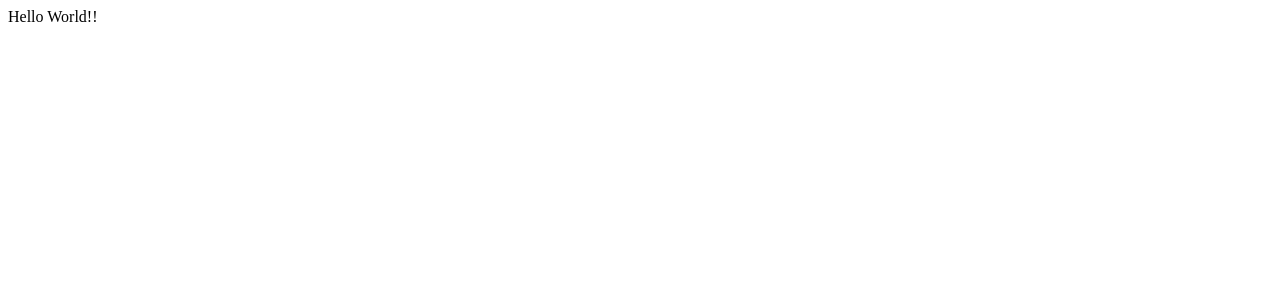
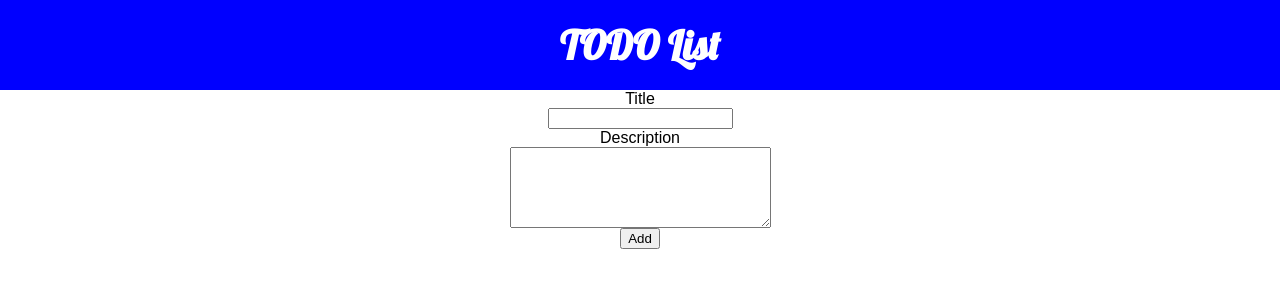
Before and after one commit to sntwandy/TODO-List, a React app: page / in a window 1280 px wide. Shown: the top 300 px of the page. Built offline with nearby package versions, Linux system fonts and the light colour scheme.

Commit message:
Header created, the form to write the info is created

```diff
--- a/package.json
+++ b/package.json
@@ -15,7 +15,8 @@
   "license": "MIT",
   "dependencies": {
     "react": "^16.13.1",
-    "react-dom": "^16.13.1"
+    "react-dom": "^16.13.1",
+    "react-router-dom": "^5.2.0"
   },
   "devDependencies": {
     "@babel/core": "^7.10.5",
--- a/src/assets/styles/Config.scss
+++ b/src/assets/styles/Config.scss
@@ -1,4 +1,7 @@
+@import url('https://fonts.googleapis.com/css2?family=Lobster&display=swap');
+
 body {
+  font-family: Arial, Helvetica, sans-serif;
   box-sizing: border-box;
   margin: 0;
   padding: 0;
--- /dev/null
+++ b/src/assets/styles/components/TodoListForm.scss
@@ -0,0 +1,6 @@
+.todo-form {
+  display: flex;
+  align-items: center;
+  justify-content: center;
+  flex-direction: column;
+}
--- /dev/null
+++ b/src/assets/styles/containers/Layout.scss
@@ -0,0 +1,12 @@
+header {
+  display: flex;
+  align-items: center;
+  justify-content: center;
+  width: 100vw;
+  height: 90px;
+  background-color: blue;
+  color: white;
+  font-size: 40px;
+  font-weight: 900;
+  font-family: 'Lobster', sans-serif;
+}
--- /dev/null
+++ b/src/components/Home.js
@@ -0,0 +1,18 @@
+import React from 'react';
+
+// Styles
+import '../assets/styles/components/Home.scss';
+
+// Components
+import TodoListForm from './TodoListForm';
+
+
+const Home = () => {
+  return(
+    <main>
+      <TodoListForm />
+    </main>
+  );
+};
+
+export default Home;
--- /dev/null
+++ b/src/components/NotFound.js
@@ -0,0 +1,9 @@
+import React from 'react';
+
+const NotFound = () => {
+  return(
+    <span>Error 404 not found</span>
+  );
+};
+
+export default NotFound;
--- /dev/null
+++ b/src/components/TodoListForm.js
@@ -0,0 +1,20 @@
+import React from 'react';
+
+// Styles
+import '../assets/styles/components/TodoListForm.scss';
+
+const TodoListForm = () => {
+  return(
+    <div className='todo-form'>
+        <label htmlFor="title">Title</label>
+        <input name="title" type="text"/>
+
+        <label htmlFor="description">Description</label>
+        <textarea name="description" cols="30" rows="5"></textarea>
+
+        <button className="form-btn">Add</button>
+    </div>
+  );
+};
+
+export default TodoListForm;
--- /dev/null
+++ b/src/containers/App.js
@@ -0,0 +1,22 @@
+import React from 'react';
+import { BrowserRouter, Switch, Route } from 'react-router-dom';
+
+// Components
+import Layout from './Layout';
+import Home from '../components/Home';
+import NotFound from '../components/NotFound';
+
+const App = () => {
+  return(
+    <BrowserRouter>
+      <Layout>
+        <Switch>
+          <Route exact path='/' component={Home} />
+          <Route component={NotFound} />
+        </Switch>
+      </Layout>
+    </BrowserRouter>
+  );
+};
+
+export default App;
--- a/src/containers/App.jsx
+++ /dev/null
@@ -1,11 +0,0 @@
-import React from 'react';
-
-const App = () => {
-  return(
-    <React.Fragment>
-      <span>Hello World!!</span>
-    </React.Fragment>
-  );
-};
-
-export default App;
--- /dev/null
+++ b/src/containers/Layout.js
@@ -0,0 +1,17 @@
+import React from 'react';
+
+// Styles
+import '../assets/styles/containers/Layout.scss';
+
+const Layout = props => {
+  return(
+    <>
+      <header>
+        <span>TODO List</span>
+      </header>
+      {props.children}
+    </>
+  );
+};
+
+export default Layout;
--- a/src/index.js
+++ b/src/index.js
@@ -1,6 +1,7 @@
 import React from 'react';
 import ReactDOM from 'react-dom';
 
-import App from './containers/App.jsx';
+import App from './containers/App';
+import './assets/styles/Config.scss';
 
 ReactDOM.render( <App />, document.getElementById('app'));
```
Also changed, not shown: src/assets/styles/components/Home.scss (added), 1 other file (tests, documents, lock files or other folders).
